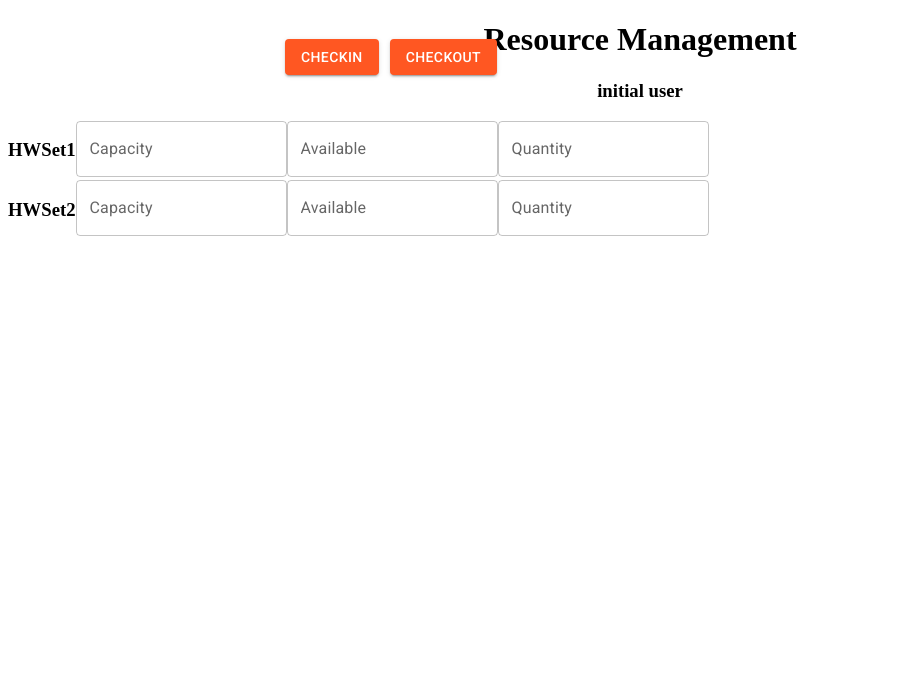
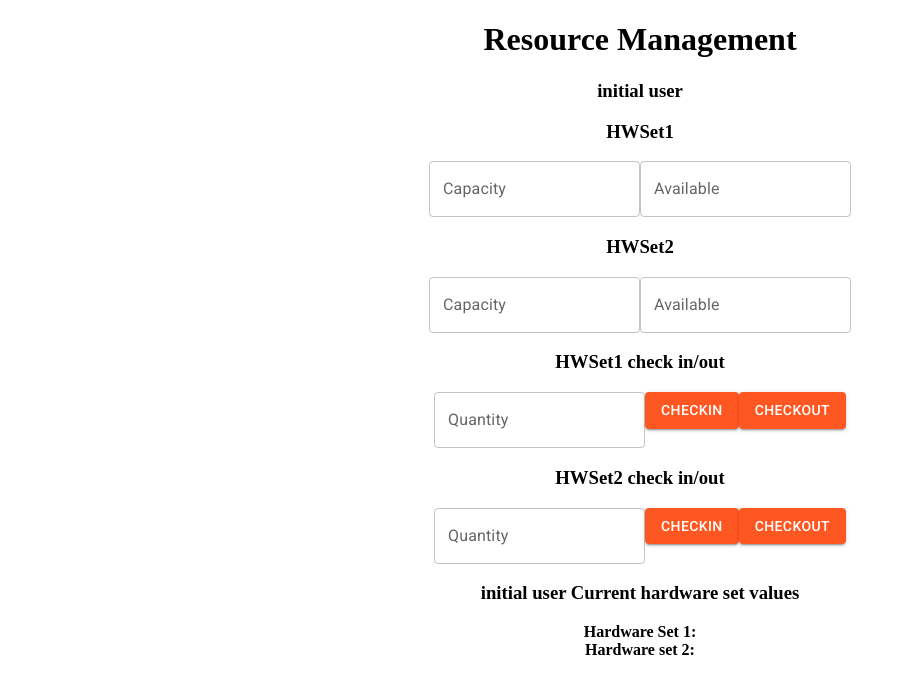
Before and after one commit to LandynMoreno/EE461L, a React (Create React App) app in the folder project/: page /resourceManagement in a window 1280 px wide. Shown: the top 694 px of the page, without its empty margins (0-905 px from the left). Built offline with nearby package versions, Linux system fonts and the light colour scheme; no server answers.

Commit message:
resource implement

```diff
--- a/project/src/components/ResourceMagement.js
+++ b/project/src/components/ResourceMagement.js
@@ -1,4 +1,4 @@
-import React, {useState} from 'react';
+import React, {useState, useEffect} from 'react';
 import { Button, TextField } from '@mui/material';
 import { useNavigate } from 'react-router-dom'
 
@@ -15,6 +15,7 @@ function ResourceManagement({globalUser, setGlobalUser, currentProjId, setCurren
     const [capacity2, setCapacity2] = useState("")
     const [availability2, setAvailability2] = useState("")
     const [quantity2, setQuantity2] = useState("")
+
 
     const updateCapacity1 = (newCapacity) => {
         setCapacity1(newCapacity.target.value)
@@ -35,6 +36,45 @@ function ResourceManagement({globalUser, setGlobalUser, currentProjId, setCurren
     }
     const updateQuantity2 = (newQuantity) => {
         setQuantity2(newQuantity.target.value)
+    }
+
+    useEffect(() => {
+        loadData();
+      }, []);
+
+
+    const loadData = () => {
+        //setCapacity1("asdasd")
+        const sent = {
+            method: "POST",
+            headers: {'Content-Type': 'application/json',
+                    'Accept': 'application/json'},
+            body: JSON.stringify(
+                {id: currentProjId,
+                username: globalUser
+
+            })
+        }
+        fetch("/bigloader",sent )
+            .then(response => response.json())
+             .then(data =>{
+                console.log(data.message);
+                if (data.message.trim() !== 'approved')
+                    {
+                        setError(data.message)
+                    }
+                else
+                {
+                    // set the project ID here
+                    setAvailability1(data.avail1)
+                    setCapacity1(data.capac1)
+                    setAvailability2(data.avail2)
+                    setCapacity2(data.capac2)
+                }
+            })
+
+
+
     }
 
     const send = () => {
@@ -84,23 +124,63 @@ function ResourceManagement({globalUser, setGlobalUser, currentProjId, setCurren
             <h1>Resource Management</h1>
             <h3>{globalUser}</h3>
 
-            <div className = 'container' style = {{display : "flex"}}>
+            <div className = 'container' style = {{display : "block"}}>
                 <h3 id = "HWSet1">HWSet1</h3>
                 <TextField value = {capacity1} id="outlined-basic" label="Capacity" variant="outlined" onChange = {updateCapacity1}/>
                 <TextField value = {availability1} id="outlined-basic" label="Available" variant="outlined" onChange = {updateAvailability1}/>
-                <TextField value = {quantity1} id="outlined-basic" label="Quantity" variant="outlined" onChange = {updateQuantity1}/>
+                {/* <TextField value = {quantity1} id="outlined-basic" label="Quantity" variant="outlined" onChange = {updateQuantity1}/> */}
             </div>
 
-            <div className = 'container' style = {{display : "flex"}}>
-                <h3 id = "HWSet1">HWSet2</h3>
+            <div className = 'container' style = {{display : "block"}}>
+                <h3 id = "HWSet2">HWSet2</h3>
                 <TextField value = {capacity2} id="outlined-basic" label="Capacity" variant="outlined" onChange = {updateCapacity2}/>
                 <TextField value = {availability2} id="outlined-basic" label="Available" variant="outlined" onChange = {updateAvailability2}/>
-                <TextField value = {quantity2} id="outlined-basic" label="Quantity" variant="outlined" onChange = {updateQuantity2}/>
+                {/* <TextField value = {quantity2} id="outlined-basic" label="Quantity" variant="outlined" onChange = {updateQuantity2}/> */}
             </div>
 
-            <div className = 'managementButtons' style={{ display: 'flex', position: "fixed", bottom: 725}}>
+            <div className = 'container' style = {{display : "block"}}>
+                <h3 id = "HWSet1C">HWSet1 check in/out</h3>
+                 <TextField value = {quantity1} id="outlined-basic" label="Quantity" variant="outlined" onChange = {updateQuantity1} />
+                 <Button variant="contained"
+                        onClick={send}>
+                        Checkin
+                </Button>
                 <Button variant="contained"
-                        style = {{left: 277}}
+                        onClick={send}>
+                        CheckOut
+                </Button>
+            </div>
+
+            <div className = 'container' style = {{display : "block"}}>
+                <h3 id = "HWSet2C">HWSet2 check in/out</h3>
+                 <TextField value = {quantity2} id="outlined-basic" label="Quantity" variant="outlined" onChange = {updateQuantity2} />
+                 <Button variant="contained"
+                        onClick={send}>
+                        Checkin
+                </Button>
+                <Button variant="contained"
+                        onClick={send}>
+                        CheckOut
+                </Button>
+            </div>
+
+            <div className = 'container' style = {{display : "block"}}>
+                <h3 id = "HWSetUser">{globalUser} Current hardware set values</h3>
+                <b> Hardware Set 1:</b> {/* add the values here*/}
+                <br/>
+                <b> Hardware set 2: </b>
+
+            </div>
+
+
+
+
+
+
+
+{/*
+            <div className = 'managementButtons' style={{ display: 'flex'}}>
+                <Button variant="contained"
                         onClick={send}>
                         Checkin
                 </Button>
@@ -111,7 +191,7 @@ function ResourceManagement({globalUser, setGlobalUser, currentProjId, setCurren
                     onClick={send}>
                     Checkout
                 </Button>
-            </div>
+            </div> */}
 
             <div>
                 <h3>
```
Also changed, not shown: 2 other files (tests, documents, lock files or other folders).
